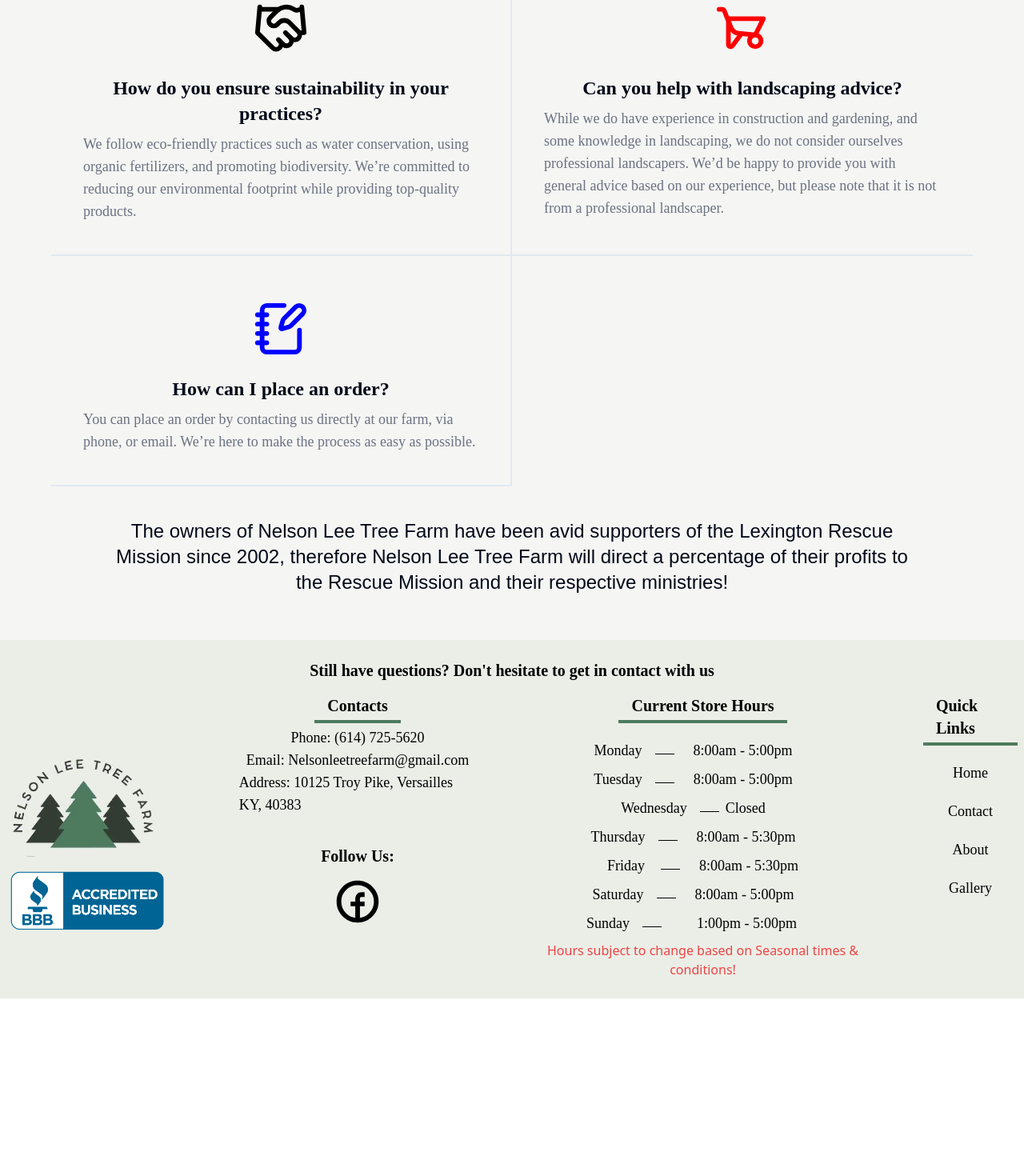
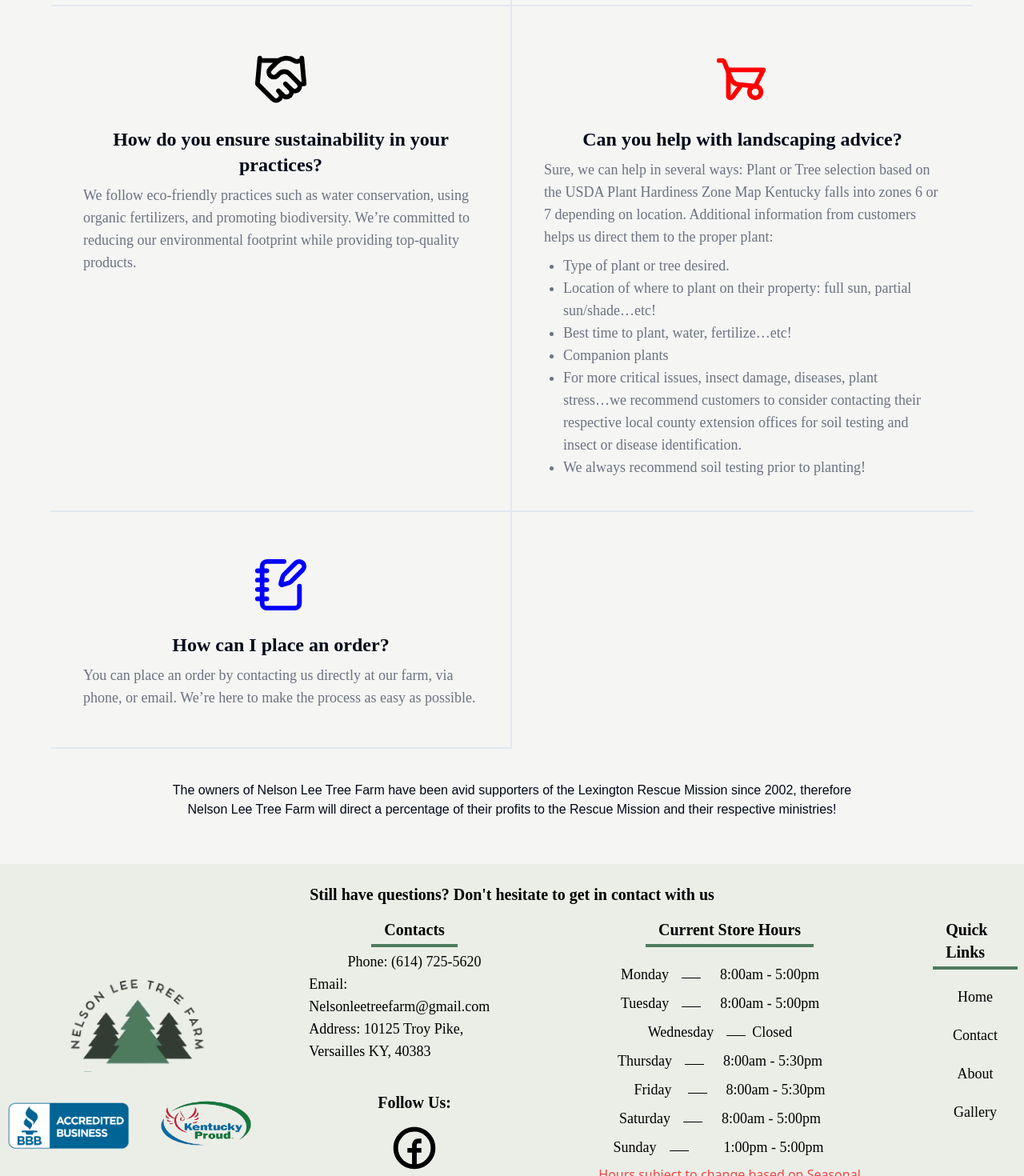
Before and after one commit to Pzink03/NelsonLeeTreeFarm, a React (Vite) app: page /about in a window 1280 px wide. Shown: the part 1540-3010 px from the top of the page at 80% size. Before the commit the page ends 2788 px from the top, so only its background shows below. Built offline with nearby package versions, Linux system fonts and the light colour scheme.

Commit message:
Updated per store owners request. Added images and updated wording and some fonts

```diff
--- a/src/components/Banner.tsx
+++ b/src/components/Banner.tsx
@@ -33,6 +33,16 @@ export function Banner({title, subtitle, subtitleButton, image, style}: BannerPr
             {location.pathname === "/" ?
             <>
             <div className="z-40 absolute bottom-10 flex flex-col justify-center items-center ">
+            <div className="md:flex md:pb-10 hidden">
+                        <img
+                        src="/assets/images/BBBlogo.png"
+                        className="w-56 h-36 pt-8 mt-2 justify-items-center"
+                        />
+                        <img
+                        src="/assets/images/KYproud.png "
+                        className="w-64 h-44 justify-items-center "
+                        />
+                    </div>
 
             <p className="text-white font-raleway my-10 font-semibold text-xl md:text-3xl">See What's In Stock!</p>
             <img
--- a/src/components/Footer.tsx
+++ b/src/components/Footer.tsx
@@ -12,15 +12,21 @@ export function Footer() {
                 with us
             </p>
             <div className="flex flex-col md:flex-row md:items-start justify-center items-center gap-4 md:gap-16">
-                <div className="flex flex-col">
+                <div className="flex flex-col items-center">
                     <img
                     src="/assets/images/Treefarmlogo2.svg"
-                    className="w-64 h-auto justify-items-start"
+                    className="w-64 h-auto md:pl-12"
                     />
-                    <img
-                    src="/assets/images/BBBlogo.png"
-                    className="w-56 h-auto justify-items-center"
-                    />
+                    <div className="flex">
+                        <img
+                        src="/assets/images/BBBlogo.png"
+                        className="w-44 h-28 pt-6 justify-items-center"
+                        />
+                        <img
+                        src="/assets/images/KYproud.png "
+                        className="w-56 h-32 justify-items-center bg-transparent"
+                        />
+                    </div>
                 </div>
                 <div className="flex items-center justify-center gap-5 px-2 flex-col text-sm pt-4">
                     <div className="flex flex-col text-black text-lg items-center justify-center">
--- a/src/pages/About.tsx
+++ b/src/pages/About.tsx
@@ -20,7 +20,12 @@ export function About(){
         {
             id: 2,
             title: 'Do you offer delivery?',
-            response: 'At Nelson Lee Tree Farm, we currently do not offer delivery services. However, we would be happy to assist you in selecting and preparing your purchase for easy transport.',
+            response: (
+                <>
+                    <p>we hope to provide delivery in the near future. ( I hope Santa brings me a new box truck this year 😁).</p>
+                    <p>But seriously, special circumstances, larger orders could be considered for delivery, the delivery would be an additional cost and covered by the customer.</p>
+                </>
+            ),
             child: (
                 <>
                     <TbTruckDelivery size={70} color="orange" />
@@ -52,7 +57,29 @@ export function About(){
         {
             id: 8,
             title: 'Can you help with landscaping advice?',
-            response: 'While we do have experience in construction and gardening, and some knowledge in landscaping, we do not consider ourselves professional landscapers. We’d be happy to provide you with general advice based on our experience, but please note that it is not from a professional landscaper.',
+            response: 'Sure, we can help in several ways: Plant or Tree selection based on the USDA Plant Hardiness Zone Map Kentucky falls into zones 6 or 7 depending on location. Additional information from customers helps us direct them to the proper plant: ',
+            subresponse: <ul className="list-disc px-6">
+                <li>
+                Type of plant or tree desired.
+                </li>
+                <li>
+                Location of where to plant on their property: full sun, partial sun/shade…etc!
+                </li>
+                <li>
+                Best time to plant, water, fertilize…etc!
+                </li>
+                <li>
+                Companion plants
+                </li>
+                <li>
+                For more critical issues, insect damage, diseases, plant stress…we recommend customers to
+consider contacting their respective local county extension offices for soil testing and insect or
+disease identification.
+                </li>
+                <li>
+                We always recommend soil testing prior to planting!
+                </li>
+            </ul>,
             child: (
                 <>
                     <TbGardenCart size={70} color="red" />
@@ -134,10 +161,13 @@ The owner has worked in a few of the local garden centers over the years and on
                             <p className="text-lg text-gray-500 font-raleway ">
                                 {question.response}
                             </p>
+                            <p className="text-lg text-gray-500 font-raleway ">
+                                {question.subresponse}
+                            </p>
                         </li>
                     ))}
                 </ul>
-                <p className="max-w-5xl font-helvetica text-center text-xl md:text-2xl py-10">The owners of Nelson Lee Tree Farm have been avid supporters of the Lexington Rescue Mission since 2002, therefore Nelson Lee Tree Farm will direct a percentage of their profits to the Rescue Mission and their respective ministries!</p>
+                <p className="max-w-5xl font-helvetica text-center text-base py-10 md:px-20 px-4">The owners of Nelson Lee Tree Farm have been avid supporters of the Lexington Rescue Mission since 2002, therefore Nelson Lee Tree Farm will direct a percentage of their profits to the Rescue Mission and their respective ministries!</p>
 
             </div>
         </>
```
Also changed, not shown: public/assets/images/KYproud.jpg (added), public/assets/images/KYproud.png (added).
